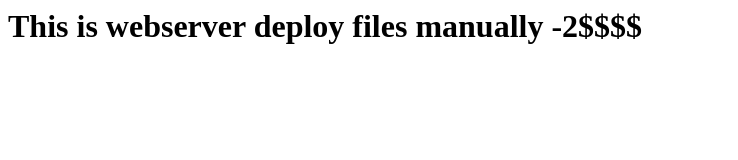
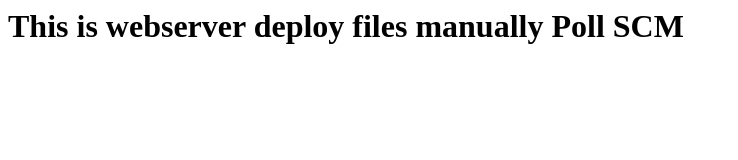
Before and after one commit to kandukuru1108/online4, a plain HTML site: page index.html in a window 1280 px wide. Shown: the whole page, without its empty margins (0-738 px from the left). Drawn offline with Linux system fonts and the light colour scheme.

Commit message:
add index file3

```diff
--- a/index.html
+++ b/index.html
@@ -1 +1 @@
-<h1> This is webserver deploy files manually -2$$$$ </h1>
+<h1> This is webserver deploy files manually Poll SCM </h1>
```
